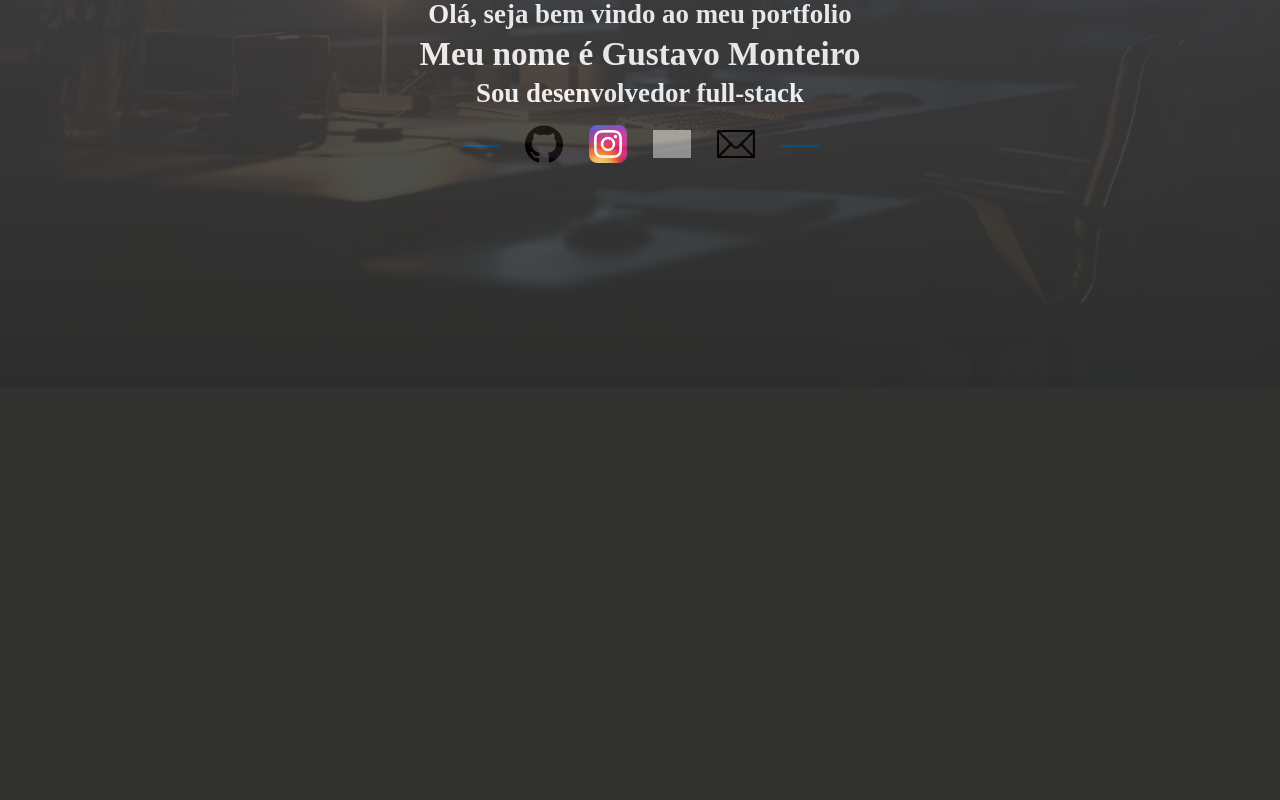
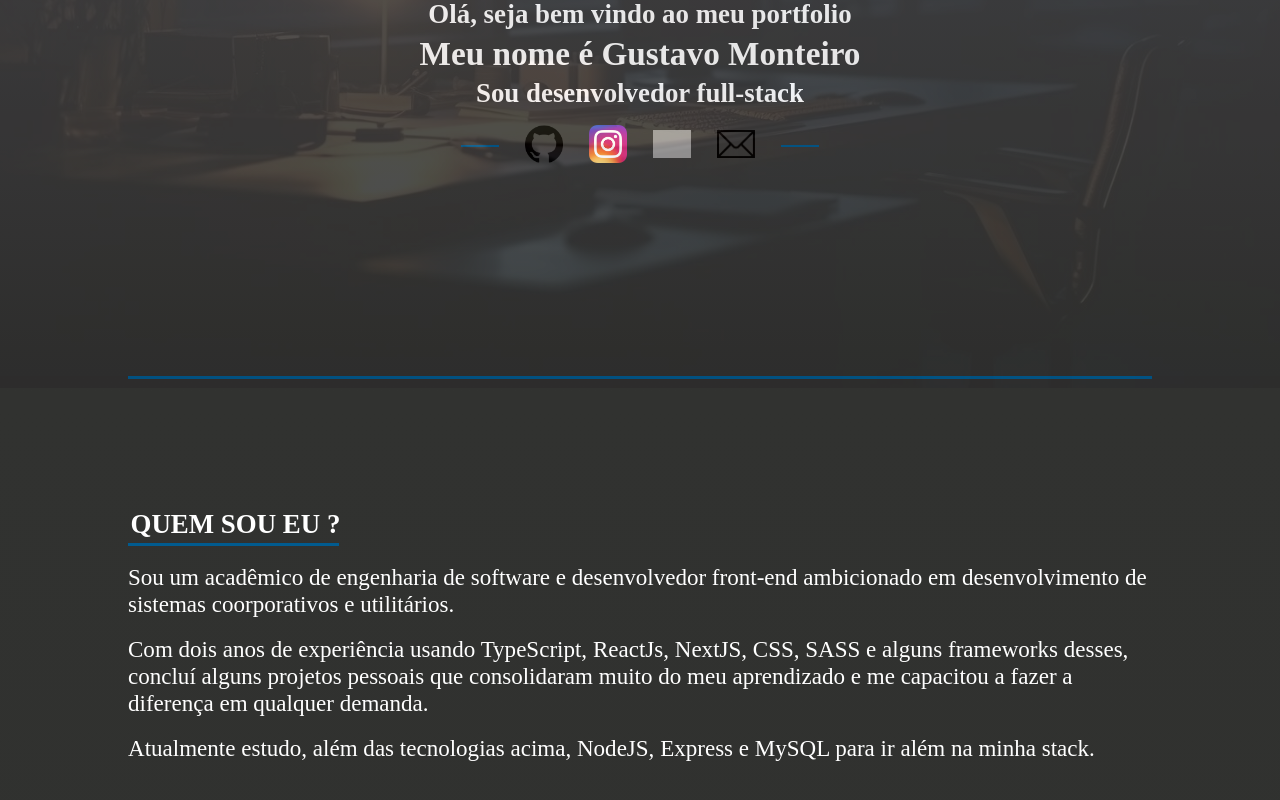
Before and after one commit to GusMonMo/Portfolio, a React (Vite) app: page / in a window 1280 px wide. Shown: the part 238-1038 px from the top of the page. Built offline with nearby package versions, Linux system fonts and the light colour scheme; grey boxes are pictures that could not be loaded; a web font is replaced by a local one.

Commit message:
feat: background

```diff
--- a/src/App.tsx
+++ b/src/App.tsx
@@ -4,7 +4,7 @@ function App() {
   return (
     <>
       <header>
-        Inicio Contato Projetos Currículo
+
       </header>
       <div className="capa">
         <div className="background"/>
@@ -28,6 +28,25 @@ function App() {
            <div className="barra nav"/>
         </nav>
       </div>
+      <div style={{ display: 'flex', justifyContent: 'center', alignItems: 'center', }}>
+        <div className="barra central"/>
+      </div>
+      <section>
+        <h2>QUEM SOU EU ?</h2>
+        <div className="barra section"/> <br />
+        <p>
+          Sou um acadêmico de engenharia de software e desenvolvedor front-end ambicionado em desenvolvimento de sistemas coorporativos e utilitários.
+        </p> <br />
+        <p>
+          Com dois anos de experiência usando TypeScript, ReactJs, NextJS, CSS, SASS e alguns frameworks desses, concluí alguns projetos pessoais que consolidaram muito do meu aprendizado e me capacitou a fazer a diferença em qualquer demanda.
+        </p> <br />
+        <p>
+          Atualmente estudo, além das tecnologias acima, NodeJS, Express e MySQL para ir além na minha stack.
+        </p>
+      </section>
+      <main>
+
+      </main>
     </>
   )
 }
--- a/src/Styles/Main.scss
+++ b/src/Styles/Main.scss
@@ -11,6 +11,9 @@ body{
   height: 100vw;
   font: $font-primary;
   background: linear-gradient(0deg, $backgroundStrong, $backgroundMedium);
+  display: flex;
+  flex-direction: column;
+  flex-wrap: nowrap;
 }
 
 header{
@@ -37,8 +40,14 @@ h1, h2, h3{
   font-size: 2.1vw;
   padding: 0.2vw;
 }
+
 h1{
   font-size: 2.6vw;
+}
+
+p{
+  color: white;
+  font-size: 1.8vw;
 }
 
 .background{
@@ -81,3 +90,18 @@ background-color: $primaryColor;
 .nav{
 width: 3vw;
 }
+
+.central{
+  width: 80%;
+  align-self: center;
+}
+
+section{
+  margin-top: 10%;
+  margin-left: 10%;
+  width: 80%;
+}
+
+.section{
+  width: 16.5vw;
+}
```
